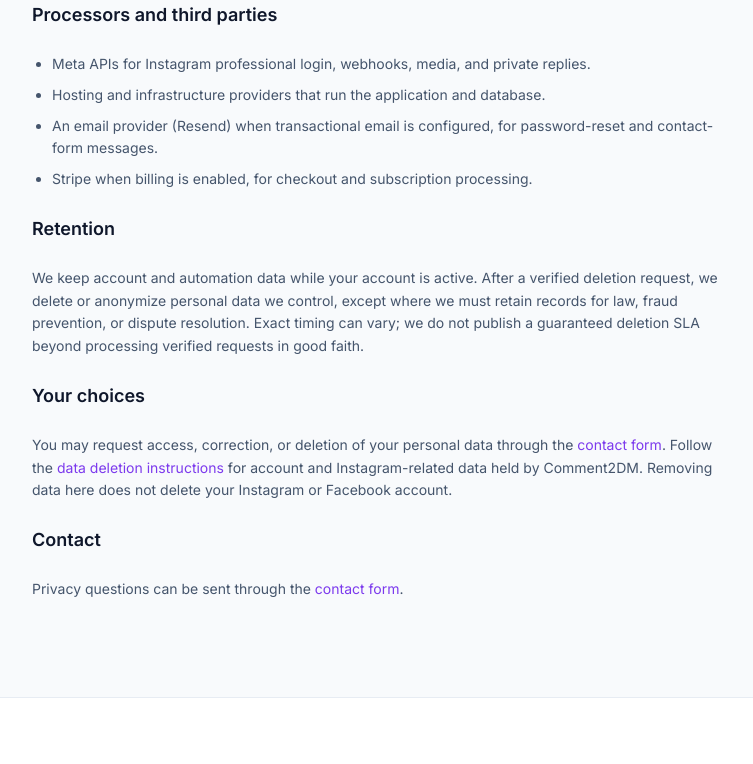
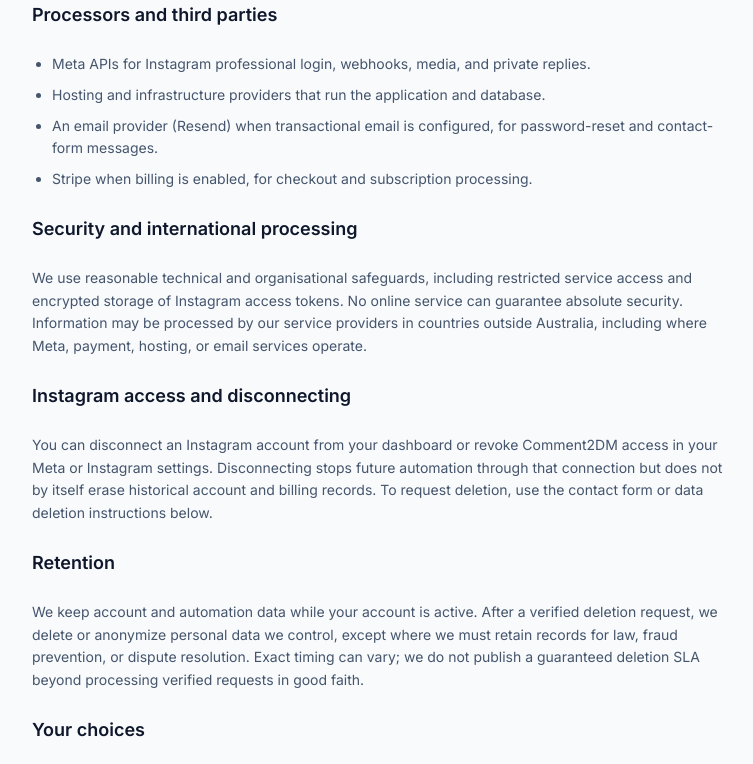
Before and after one commit to brijeshpatelriskyboy/insta-autodm, a Next.js app in the folder frontend/: page /privacy in a window 1280 px wide. Shown: the part 987-1751 px from the top of the page, without its empty margins (256-1009 px from the left). Built offline with nearby package versions, Linux system fonts and the light colour scheme; no server answers.

Commit message:
Clarify Comment2DM privacy policy and account data controls (#87)

```diff
--- a/frontend/src/app/(marketing)/privacy/page.tsx
+++ b/frontend/src/app/(marketing)/privacy/page.tsx
@@ -14,7 +14,7 @@ export default function PrivacyPage() {
         <h1 className="text-3xl font-semibold tracking-tight text-slate-900">
           Privacy Policy
         </h1>
-        <p className="mt-4 text-sm text-slate-500">Last updated: 13 October 2026</p>
+        <p className="mt-4 text-sm text-slate-500">Last updated: 22 October 2026</p>
 
         <div className="prose prose-slate mt-10 max-w-none space-y-6 text-sm leading-relaxed text-slate-600">
           <p>
@@ -79,6 +79,25 @@ export default function PrivacyPage() {
             <li>Stripe when billing is enabled, for checkout and subscription processing.</li>
           </ul>
 
+          <h2 className="text-lg font-semibold text-slate-900">Security and international processing</h2>
+          <p>
+            We use reasonable technical and organisational safeguards, including
+            restricted service access and encrypted storage of Instagram access
+            tokens. No online service can guarantee absolute security. Information
+            may be processed by our service providers in countries outside
+            Australia, including where Meta, payment, hosting, or email services
+            operate.
+          </p>
+
+          <h2 className="text-lg font-semibold text-slate-900">Instagram access and disconnecting</h2>
+          <p>
+            You can disconnect an Instagram account from your dashboard or revoke
+            Comment2DM access in your Meta or Instagram settings. Disconnecting
+            stops future automation through that connection but does not by itself
+            erase historical account and billing records. To request deletion,
+            use the contact form or data deletion instructions below.
+          </p>
+
           <h2 className="text-lg font-semibold text-slate-900">Retention</h2>
           <p>
             We keep account and automation data while your account is active.
```
